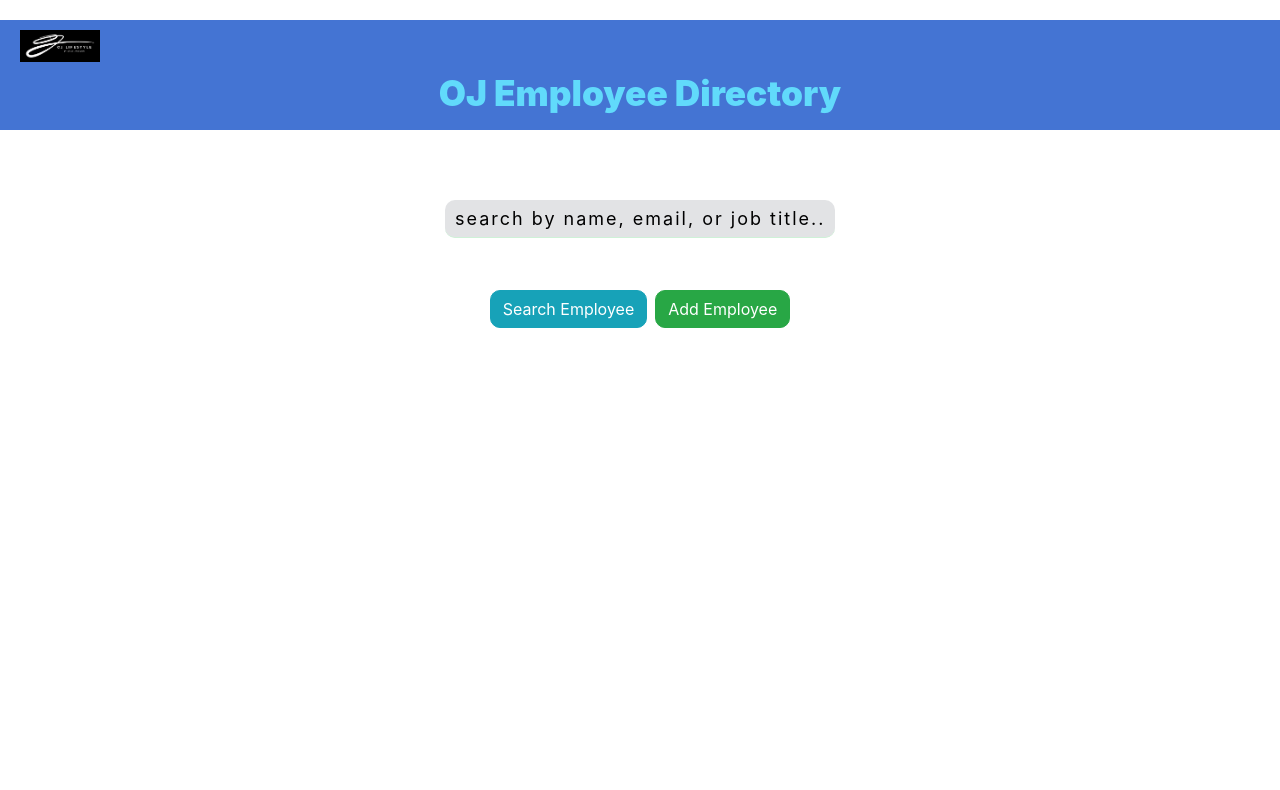
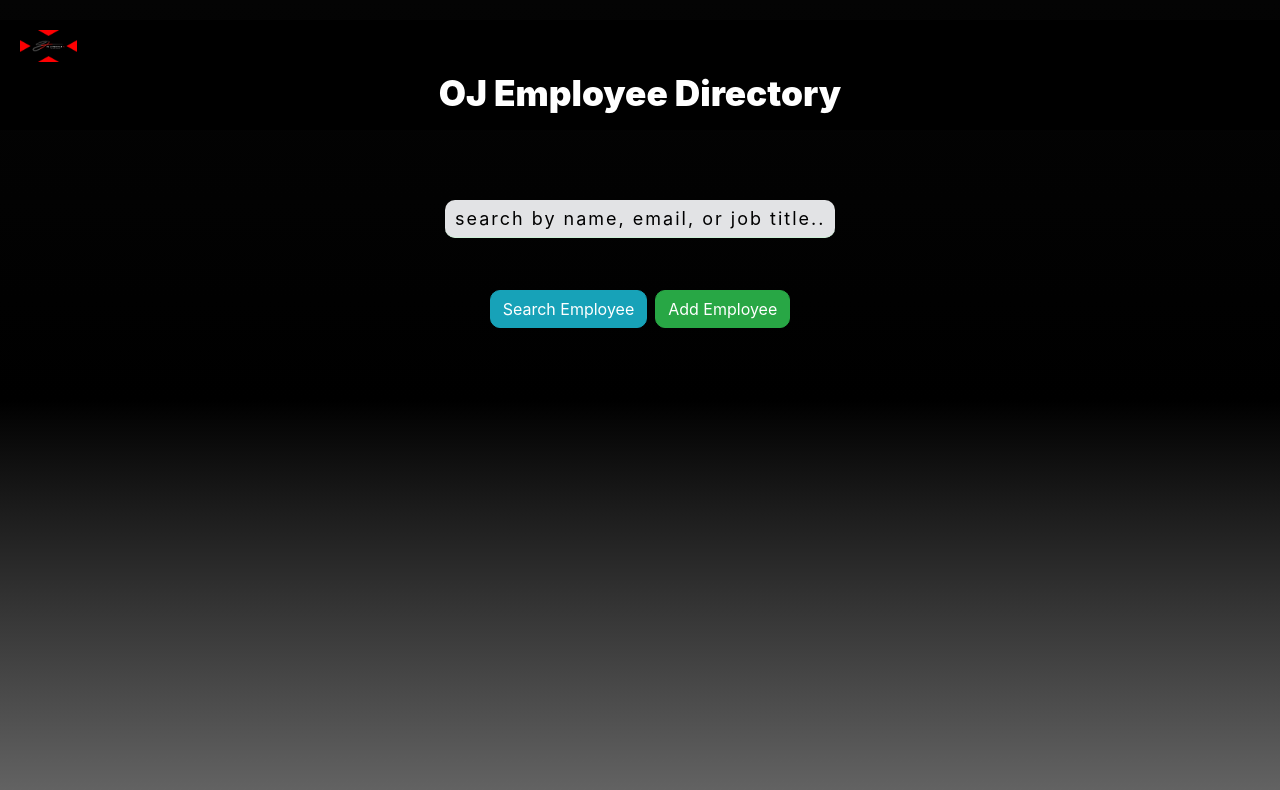
Before and after one commit to fahad-zakir/Firebase-React-Employee-Directory, a React (Create React App) app: page / in a window 1280 px wide. Shown: the top 790 px of the page. Built offline with nearby package versions, Linux system fonts and the light colour scheme; no server answers; the database is empty.

Commit message:
updated-css

```diff
--- a/src/App.css
+++ b/src/App.css
@@ -8,9 +8,10 @@ html, body, #background {
      font-family: Inter, sans-serif;
      height: 100vh;
      width: 100%;
+     background: linear-gradient(#040404, #000000, #656565);
 }
  .nav-col {
-     background-color: #4474d3;
+     background-color: #000000;
      height: 110px;
      padding: 10px 40px 20px 20px
 }
@@ -25,8 +26,7 @@ html, body, #background {
      padding-top: 10px;
      align-items: center;
      justify-content: center;
-     background-color: #4474d3;
-     color: #61DAFB;
+     color: #ffffff;
      font-size: clamp(1em, 5vw, 2.2em);
      font-weight: 900;
      padding-left: 20px;
```
Also changed, not shown: src/images/oj-icon.png.
